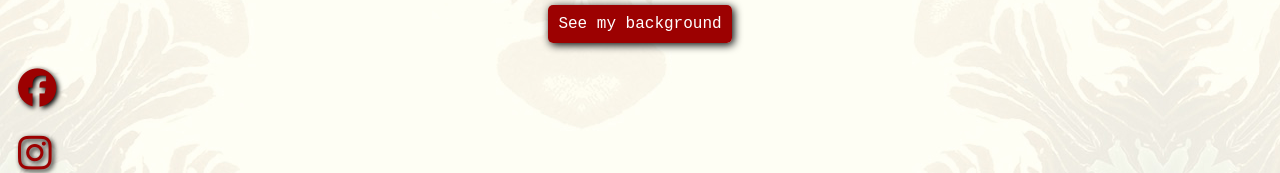
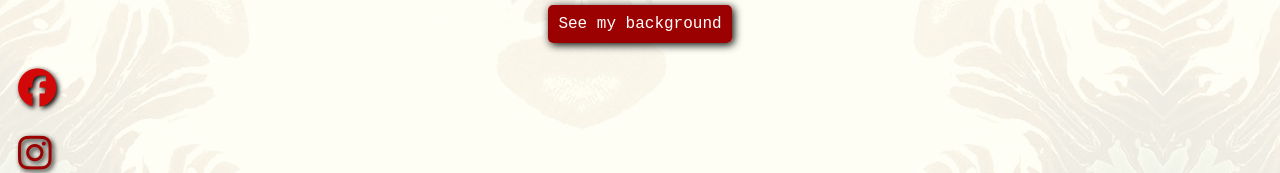
Before and after one commit to Natylan/Lnding_Page, a plain HTML site: page index.html in a window 1280 px wide. In both pictures the pointer is over the link 37 px from the left and 457 px from the top of the page. Shown: the part 365-538 px from the top of the page. Drawn offline with Linux system fonts and the light colour scheme.

Commit message:
Update style.css
cambios en iconos (:hover)

```diff
--- a/style.css
+++ b/style.css
@@ -64,3 +64,10 @@ ul li a{
     text-shadow: 2px 2px 5px black;
 
 }
+
+ul li a:hover{
+
+    transform: scale(2.5);
+    color: rgb(211, 9, 9);
+
+}
```
